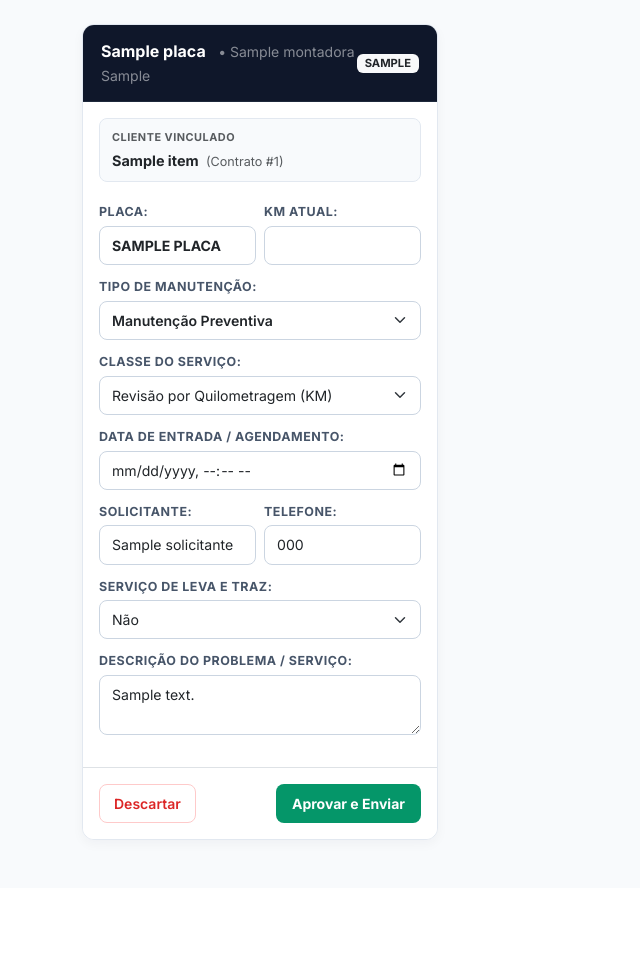
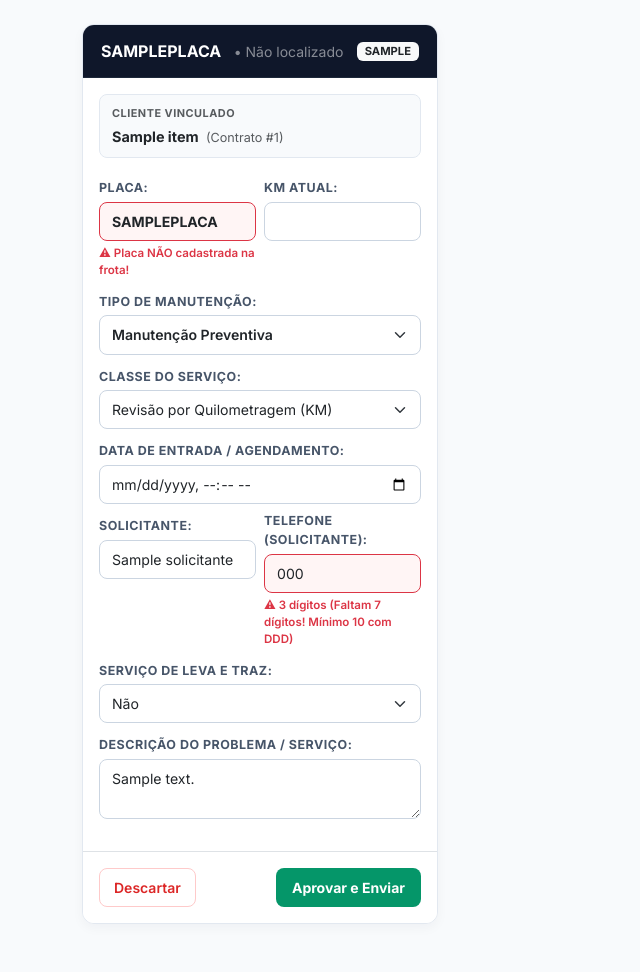
Before and after one commit to utchuco/proxy-nevada, a Flask app: template templates/painel.html in a window 1280 px wide. Shown: the part 62-1034 px from the top of the page, without its empty margins (0-640 px from the left). Before the commit the page ends 905 px from the top, so only its background shows below. Run offline with Flask 3, Linux system fonts and the light colour scheme; the template is opened without the code that fills it: most values are stand-ins (such as "Sample title", 1, 10 or a date in 2020).

Commit message:
feat: validador em tempo real de placa e digitos de telefone no painel

```diff
--- a/routes/api.py
+++ b/routes/api.py
@@ -65,8 +65,8 @@ def receber_checklist():
         "plano_revisao_id": str(dados.get("plano_revisao_id", "149")),
         "descricao": dados.get("descricao") or dados.get("defeito_relatado") or "Manutenção",
         "data_agendamento": data_agendamento,
-        "solicitante": dados.get("solicitante") or dados.get("motorista_nome") or "Equipe Nevada",
-        "telefone": dados.get("telefone") or dados.get("motorista_telefone") or "11999999999",
+        "solicitante": dados.get("solicitante") or dados.get("nome_solicitante") or dados.get("motorista_nome") or "Equipe Nevada",
+        "telefone": str(dados.get("telefone") or dados.get("telefone_solicitante") or dados.get("motorista_telefone") or "11999999999"),
         "email": dados.get("email") or dados.get("motorista_email") or "frota@locadoranevada.com.br",
         "leva_e_traz": bool(dados.get("leva_e_traz", False)),
         "caminho_pdf": caminho_pdf_salvo,
@@ -83,6 +83,22 @@ def receber_checklist():
         "id_aprovacao": novo_pendente["id_aprovacao"]
     }), 200
 
+@api_bp.route("/veiculo/<placa>/verificar", methods=["GET"])
+def api_verificar_veiculo(placa):
+    placa_limpa = placa.replace("-", "").replace(" ", "").upper()
+    dados = enriquecer_dados_veiculo(placa_limpa)
+    existe = bool(dados.get("modelo_veiculo"))
+    return jsonify({
+        "isSuccess": True,
+        "existe": existe,
+        "placa": placa_limpa,
+        "modelo": dados.get("modelo_veiculo", ""),
+        "montadora": dados.get("montadora", ""),
+        "cliente": dados.get("cliente_nome", ""),
+        "contrato_id": dados.get("contrato_id"),
+        "contract_item_id": dados.get("contract_item_id")
+    })
+
 @api_bp.route("/veiculos/sugestoes", methods=["GET"])
 def api_sugestoes():
     termo = request.args.get("q", "")
--- a/templates/painel.html
+++ b/templates/painel.html
@@ -112,10 +112,10 @@
                     <div class="card card-checklist h-100" data-id="{{ item.id_aprovacao }}" data-classe="{{ item.motivo_classe }}">
                         <div class="card-header-custom d-flex justify-content-between align-items-center">
                             <div>
-                                <span class="fw-bold fs-6 tracking-wide">{{ item.placa }}</span>
-                                {% if item.modelo_veiculo %}
-                                    <span class="ms-2 small text-white-50">&bull; {{ item.montadora }} {{ item.modelo_veiculo }}</span>
-                                {% endif %}
+                                <span class="fw-bold fs-6 tracking-wide" id="header_placa_{{ item.id_aprovacao }}">{{ item.placa }}</span>
+                                <span class="ms-2 small text-white-50" id="header_modelo_{{ item.id_aprovacao }}">
+                                    {% if item.modelo_veiculo %}&bull; {{ item.montadora }} {{ item.modelo_veiculo }}{% endif %}
+                                </span>
                             </div>
                             <span class="badge bg-light text-dark text-uppercase px-2 py-1" style="font-size: 0.7rem; font-weight: 700;">
                                 {{ item.tipo_veiculo or 'Alugado' }}
@@ -138,7 +138,8 @@
                             <div class="row g-2 mb-2">
                                 <div class="col-6">
                                     <label class="form-label">Placa:</label>
-                                    <input type="text" class="form-control fw-bold text-uppercase" id="placa_{{ item.id_aprovacao }}" value="{{ item.placa }}">
+                                    <input type="text" class="form-control fw-bold text-uppercase" id="placa_{{ item.id_aprovacao }}" value="{{ item.placa }}" oninput="validarPlacaEmTempoReal('{{ item.id_aprovacao }}')">
+                                    <div id="status_placa_{{ item.id_aprovacao }}" class="mt-1" style="font-size: 0.72rem; font-weight: 600;"></div>
                                 </div>
                                 <div class="col-6">
                                     <label class="form-label">KM Atual:</label>
@@ -175,8 +176,9 @@
                                     <input type="text" class="form-control" id="solic_{{ item.id_aprovacao }}" value="{{ item.solicitante or 'Equipe Nevada' }}">
                                 </div>
                                 <div class="col-6">
-                                    <label class="form-label">Telefone:</label>
-                                    <input type="text" class="form-control" id="tel_{{ item.id_aprovacao }}" value="{{ item.telefone or '11999999999' }}">
+                                    <label class="form-label">Telefone (Solicitante):</label>
+                                    <input type="text" class="form-control" id="tel_{{ item.id_aprovacao }}" value="{{ item.telefone or '11999999999' }}" oninput="validarTelefone('{{ item.id_aprovacao }}')">
+                                    <div id="status_tel_{{ item.id_aprovacao }}" class="mt-1" style="font-size: 0.72rem; font-weight: 600;"></div>
                                 </div>
                             </div>
 
@@ -277,16 +279,121 @@
             });
         }
 
-        // Inicializa cada card com sua respectiva classe inicial
+        let debounceTimerPlaca = {};
+
+        function validarTelefone(id) {
+            const input = document.getElementById('tel_' + id);
+            const status = document.getElementById('status_tel_' + id);
+            if (!input || !status) return false;
+
+            const digitos = input.value.replace(/\D/g, '');
+            const qtd = digitos.length;
+
+            if (qtd === 10 || qtd === 11) {
+                input.style.borderColor = '#198754';
+                input.style.backgroundColor = '#f0fff4';
+                status.style.color = '#198754';
+                status.textContent = `✓ ${qtd} dígitos (${qtd === 11 ? 'Celular com DDD' : 'Fixo com DDD'})`;
+                return true;
+            } else if (qtd === 0) {
+                input.style.borderColor = '#dc3545';
+                input.style.backgroundColor = '#fff5f5';
+                status.style.color = '#dc3545';
+                status.textContent = '⚠ Telefone obrigatório (10 ou 11 dígitos com DDD)';
+                return false;
+            } else if (qtd < 10) {
+                input.style.borderColor = '#dc3545';
+                input.style.backgroundColor = '#fff5f5';
+                status.style.color = '#dc3545';
+                status.textContent = `⚠ ${qtd} dígitos (Faltam ${10 - qtd} dígitos! Mínimo 10 com DDD)`;
+                return false;
+            } else {
+                input.style.borderColor = '#dc3545';
+                input.style.backgroundColor = '#fff5f5';
+                status.style.color = '#dc3545';
+                status.textContent = `⚠ ${qtd} dígitos (Excesso de ${qtd - 11} dígitos! Máximo 11 com DDD)`;
+                return false;
+            }
+        }
+
+        function validarPlacaEmTempoReal(id) {
+            const input = document.getElementById('placa_' + id);
+            const status = document.getElementById('status_placa_' + id);
+            const headerPlaca = document.getElementById('header_placa_' + id);
+            const headerModelo = document.getElementById('header_modelo_' + id);
+            if (!input || !status) return;
+
+            const placa = input.value.replace(/[^a-zA-Z0-9]/g, '').toUpperCase();
+            input.value = placa;
+            if (headerPlaca) headerPlaca.textContent = placa || 'PLACA';
+
+            if (placa.length < 7) {
+                input.style.borderColor = '#dc3545';
+                input.style.backgroundColor = '#fff5f5';
+                status.style.color = '#dc3545';
+                status.textContent = `⚠ Placa incompleta (${placa.length}/7)`;
+                return;
+            }
+
+            status.style.color = '#6c757d';
+            status.textContent = 'Verificando placa na frota...';
+
+            clearTimeout(debounceTimerPlaca[id]);
+            debounceTimerPlaca[id] = setTimeout(async () => {
+                try {
+                    const res = await fetch(`/api/veiculo/${placa}/verificar`);
+                    const data = await res.json();
+                    if (data.isSuccess && data.existe) {
+                        input.style.borderColor = '#198754';
+                        input.style.backgroundColor = '#f0fff4';
+                        status.style.color = '#198754';
+                        const desc = [data.montadora, data.modelo].filter(Boolean).join(' ');
+                        status.textContent = `✓ ${desc || 'Veículo localizado'}`;
+                        if (headerModelo) {
+                            headerModelo.textContent = desc ? `• ${desc}` : '';
+                        }
+                    } else {
+                        input.style.borderColor = '#dc3545';
+                        input.style.backgroundColor = '#fff5f5';
+                        status.style.color = '#dc3545';
+                        status.textContent = '⚠ Placa NÃO cadastrada na frota!';
+                        if (headerModelo) {
+                            headerModelo.textContent = '• Não localizado';
+                        }
+                    }
+                } catch (err) {
+                    status.style.color = '#dc3545';
+                    status.textContent = 'Erro ao verificar placa';
+                }
+            }, 300);
+        }
+
+        // Inicializa cada card com sua respectiva classe inicial e validações
         document.addEventListener('DOMContentLoaded', function() {
             document.querySelectorAll('.card-checklist[data-id]').forEach(function(card) {
                 const id = card.getAttribute('data-id');
                 const classe = card.getAttribute('data-classe');
                 atualizarClasses(id, classe);
+                validarTelefone(id);
+                validarPlacaEmTempoReal(id);
             });
         });
 
         async function aprovarChecklist(id) {
+            const telValido = validarTelefone(id);
+            if (!telValido) {
+                alert("Telefone inválido! Verifique a quantidade de dígitos (deve ter 10 ou 11 dígitos com DDD) antes de aprovar.");
+                document.getElementById('tel_' + id).focus();
+                return;
+            }
+
+            const placaVal = document.getElementById('placa_' + id).value.replace(/[^a-zA-Z0-9]/g, '').toUpperCase();
+            if (placaVal.length !== 7) {
+                alert("Placa inválida! Verifique os 7 dígitos da placa antes de aprovar.");
+                document.getElementById('placa_' + id).focus();
+                return;
+            }
+
             if(!confirm("Confirmar envio para a Blue Fleet?")) return;
 
             const payload = {
```
